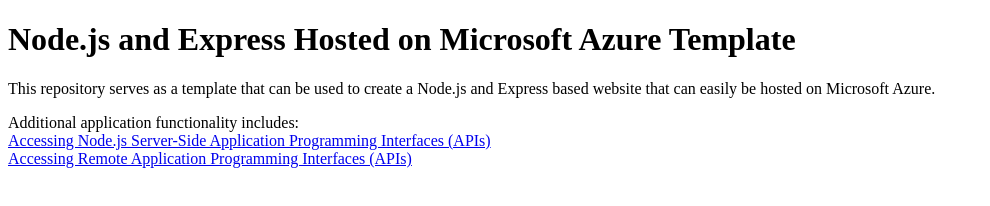
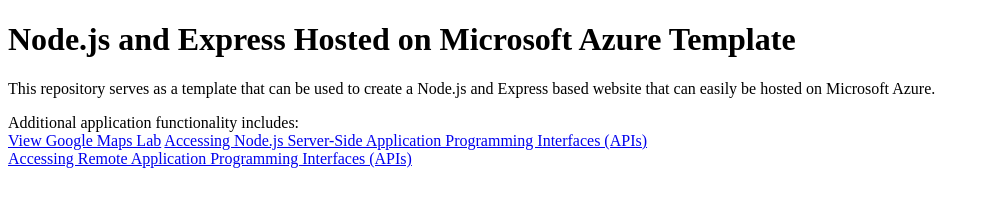
Before and after one commit to Bijubjacob/Google-Maps-App-with-Node.js-Azure, a website: page static/index.html in a window 1280 px wide. Shown: the whole page, without its empty margins (0-990 px from the left). Drawn offline with Linux system fonts and the light colour scheme.

Commit message:
ADDDED path to maps demo page

```diff
--- a/static/index.html
+++ b/static/index.html
@@ -9,7 +9,8 @@
 be hosted on Microsoft Azure.</p>
 
 Additional application functionality includes:<br />
-<a href="/maps-demo/index.html">Accessing Node.js Server-Side Application Programming Interfaces (APIs)</a><br />
+<a href="/maps-demo/index.html">View Google Maps Lab</a>
+<a href="fetching-from-server.html">Accessing Node.js Server-Side Application Programming Interfaces (APIs)</a><br />
 <a href="fetching-remote-dog-breeds.html">Accessing Remote Application Programming Interfaces (APIs)</a>
 </body>
 </html>
```
